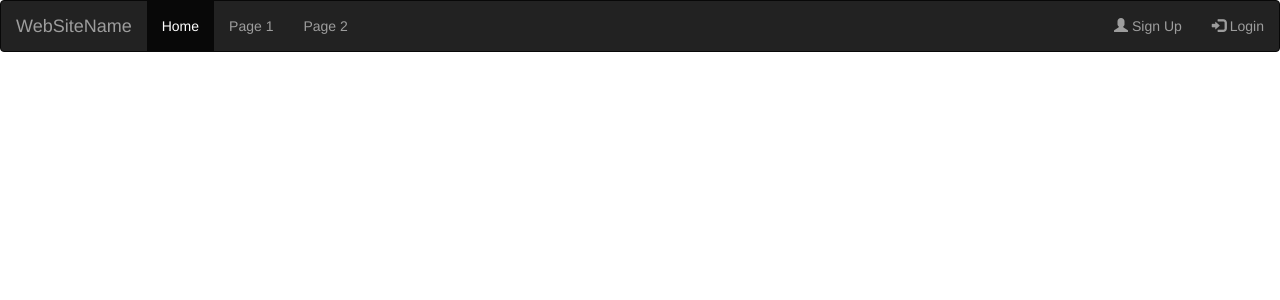
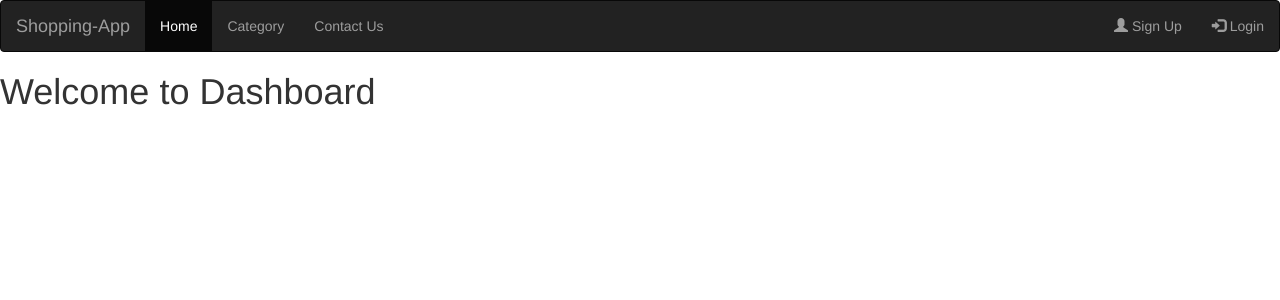
Before and after one commit to shahrukh96/Shopping-app, a React (Create React App) app in the folder shopping-app/: page / in a window 1280 px wide. Shown: the top 300 px of the page. Built offline with nearby package versions, Linux system fonts and the light colour scheme.

Commit message:
commit with home

```diff
--- a/shopping-app/package.json
+++ b/shopping-app/package.json
@@ -11,7 +11,8 @@
     "react-router-dom": "^4.3.1",
     "react-scripts": "2.1.3",
     "redux": "^4.0.1",
-    "router": "^1.3.3"
+    "router": "^1.3.3",
+    "save": "^2.3.3"
   },
   "scripts": {
     "start": "react-scripts start",
--- /dev/null
+++ b/shopping-app/src/components/Category.js
@@ -0,0 +1,12 @@
+import React,{Component} from 'react';
+
+class Category extends Component{
+    render(){
+        return(
+            <div>
+            <h1> Category</h1>
+            </div>
+        )
+    }
+}
+export default Category
--- a/shopping-app/src/components/EcomApp.js
+++ b/shopping-app/src/components/EcomApp.js
@@ -1,13 +1,20 @@
-import React, { Component } from 'react';
-import Navbar from './Navbar';
+import React, { Component } from "react";
+import Navbar from "./Navbar";
+import Home from "./Home";
+import Category from "./Category";
+import { Switch, Route } from "react-router";
 
 class EcomApp extends Component {
   render() {
     return (
       <div>
         <Navbar />
+        <Switch>
+          <Route exact path="/" component={Home} />
+          <Route exact path="/category" component={Category} />
+        </Switch>
       </div>
-        )
+    );
   }
 }
 export default EcomApp;
--- /dev/null
+++ b/shopping-app/src/components/Home.js
@@ -0,0 +1,12 @@
+import React, {Component} from 'react';
+
+class Home extends Component{
+render(){
+    return(
+        <div>
+        <h1> Welcome to Dashboard</h1>
+        </div>
+    )
+}
+}
+export default Home
--- a/shopping-app/src/components/navbar.js
+++ b/shopping-app/src/components/navbar.js
@@ -1,4 +1,5 @@
 import React, { Component } from 'react';
+import {Link} from 'react-router-dom';
 
 class Navbar extends Component {
   render() {
@@ -7,12 +8,12 @@ class Navbar extends Component {
         <nav className="navbar navbar-inverse">
           <div className="container-fluid">
             <div className="navbar-header">
-                <a className="navbar-brand" href=" ">WebSiteName</a>
+              <a className="navbar-brand" href=" ">Shopping-App</a>
             </div>
             <ul className="nav navbar-nav">
-                <li className="active"><a href=" ">Home</a></li>
-                <li><a href=" ">Page 1</a></li>
-                <li><a href=" ">Page 2</a></li>
+              <li className="active"><Link to = '/'>Home</Link></li>
+              <li><Link to = '/Category'>Category</Link></li>
+              <li><a href=" ">Contact Us</a></li>
             </ul>
             <ul className="nav navbar-nav navbar-right">
               <li><a href=" "><span className="glyphicon glyphicon-user"></span> Sign Up</a></li>
--- a/shopping-app/src/index.js
+++ b/shopping-app/src/index.js
@@ -1,15 +1,12 @@
-import React from 'react';
-import ReactDOM from 'react-dom';
+import React from "react";
+import ReactDOM from "react-dom";
+import { BrowserRouter } from "react-router-dom";
 
+import EcomApp from "./components/EcomApp";
 
-
-
-import * as serviceWorker from './serviceWorker';
-import EcomApp from './components/EcomApp';
-
-ReactDOM.render(<EcomApp />, document.getElementById('root'));
-
-// If you want your app to work offline and load faster, you can change
-// unregister() to register() below. Note this comes with some pitfalls.
-// Learn more about service workers: http://bit.ly/CRA-PWA
-serviceWorker.unregister();
+ReactDOM.render(
+  <BrowserRouter>
+    <EcomApp />
+  </BrowserRouter>,
+  document.getElementById("root")
+);
```
Also changed, not shown: 1 other file (tests, documents, lock files or other folders). Lines whose indentation alone changed are shown as unchanged.
